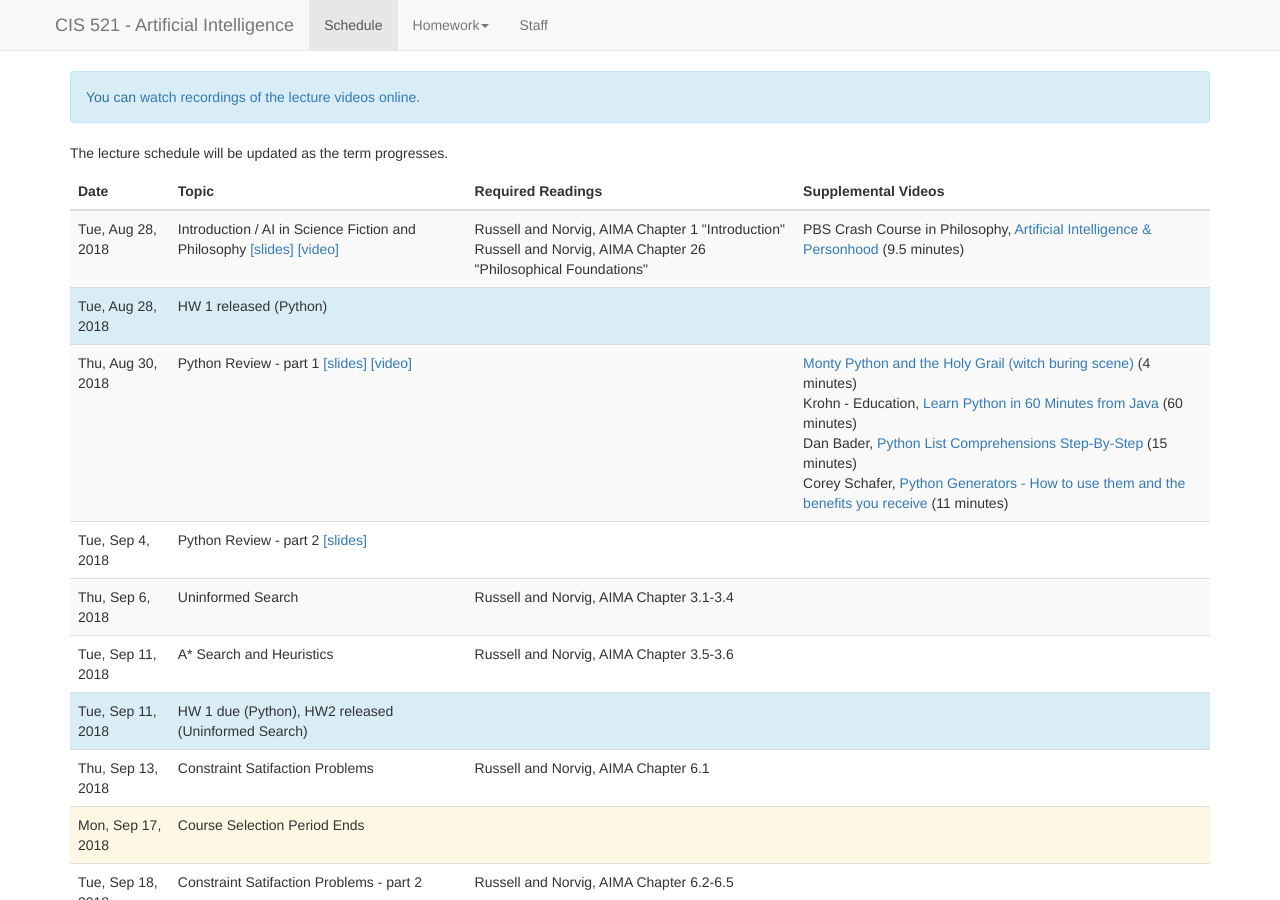
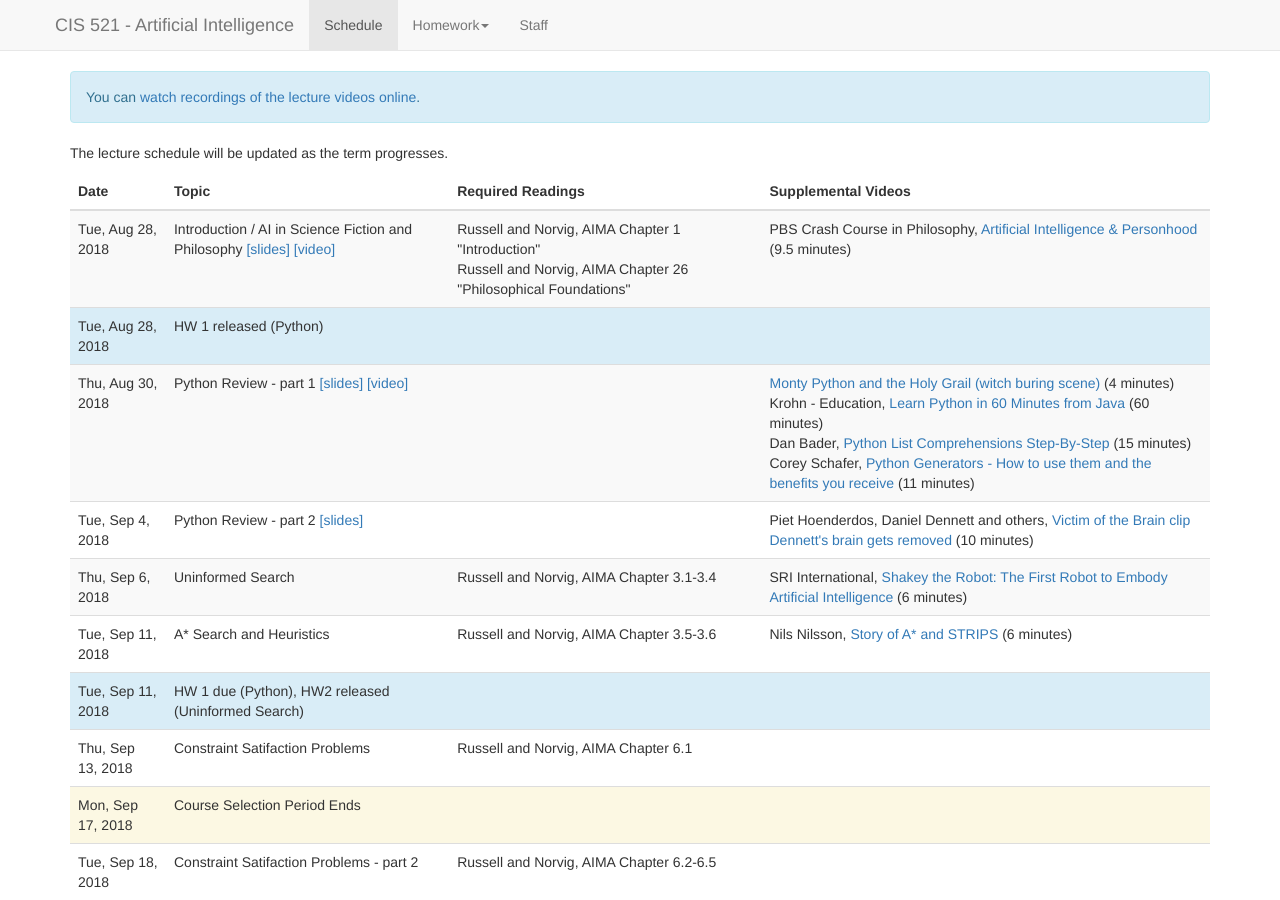
Before and after one commit to artificial-intelligence-class/artificial-intelligence-class.github.io, a Jekyll site: the page built from lectures.md, in a window 1280 px wide and 900 px high. Built offline with Jekyll 4.4.1, drawn with Linux system fonts in a browser that asks for light colours; nearby versions of some CDN libraries; a script that is not in the unit is left out.

```diff
--- a/_data/lectures.yaml
+++ b/_data/lectures.yaml
@@ -54,6 +54,12 @@
   slides:
   title: Python Review - part 2
   slides: python3-review2.pdf
+  videos:
+    -
+      authors: Piet Hoenderdos, Daniel Dennett and others
+      url: https://www.youtube.com/watch?v=U_8yo5hacKM
+      title: Victim of the Brain clip Dennett's brain gets removed
+      length: 10 minutes
 -
   date: 2018-09-06
   slides:
@@ -63,6 +69,13 @@
       title: AIMA Chapter 3.1-3.4
       authors: Russell and Norvig
       optional: false
+  videos:
+    -
+      authors: SRI International
+      url: https://www.youtube.com/watch?v=7bsEN8mwUB8
+      title: Shakey the Robot&colon; The First Robot to Embody Artificial Intelligence
+      length: 6 minutes
+
 -
   date: 2018-09-11
   slides:
@@ -72,6 +85,12 @@
       title: AIMA Chapter 3.5-3.6
       authors: Russell and Norvig
       optional: false
+  videos:
+    -
+      authors: Nils Nilsson
+      url: https://www.youtube.com/watch?v=mQ7M-zhiu7U
+      title: Story of A* and STRIPS
+      length: 6 minutes
 -
   date: 2018-09-11
   title:  HW 1 due (Python), HW2 released (Uninformed Search)
```
